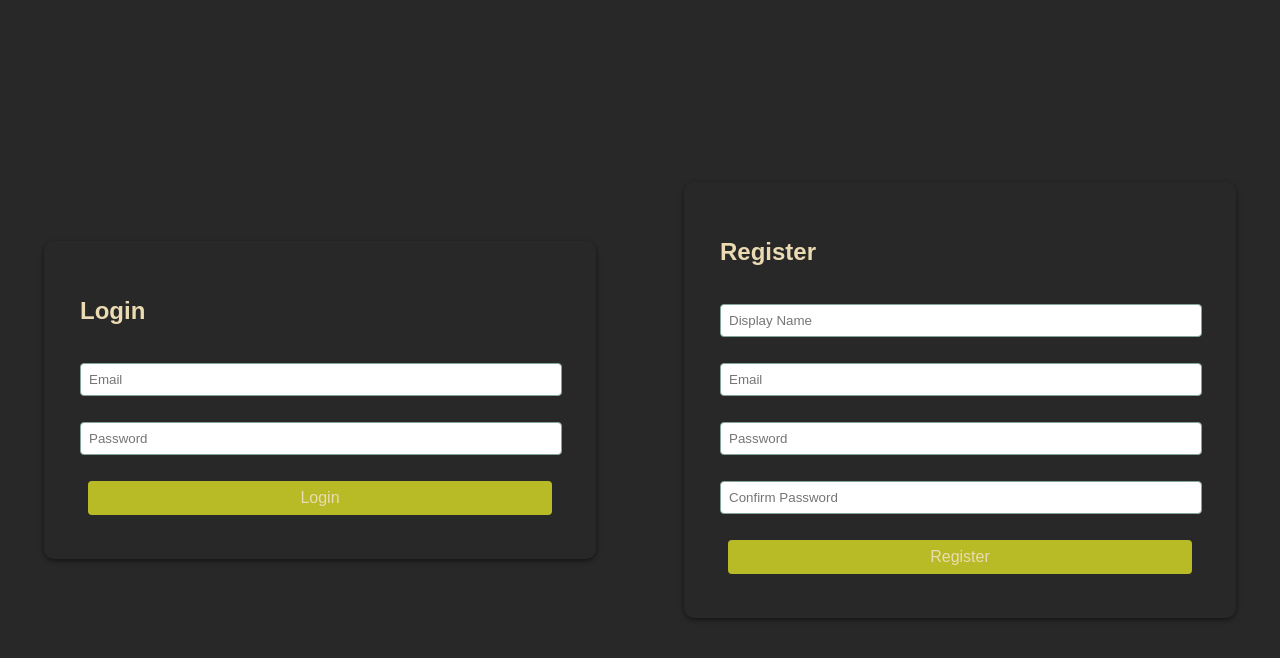
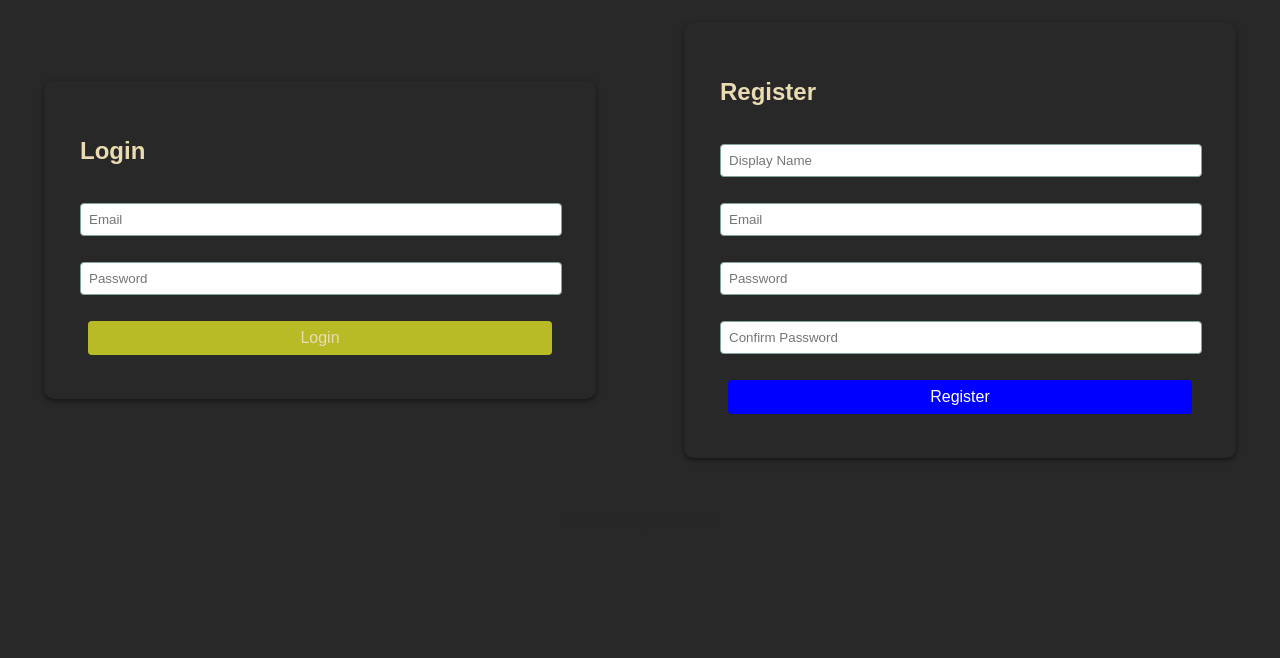
Before and after one commit to sharunkumar/Slopify, a React (Vite) app in the folder Slopify/: page / in a window 1280 px wide. Shown: the top 658 px of the page. Built offline with nearby package versions, Linux system fonts and the light colour scheme.

Commit message:
initial button component

```diff
--- /dev/null
+++ b/Slopify/src/components/Button.jsx
@@ -0,0 +1,7 @@
+export default function Button(data) {
+  return (
+    <>
+      <button style={{backgroundColor: data.background, color: data.color}} type={data.action}>{data.content}</button>
+    </>
+  )
+}
--- a/Slopify/src/components/RegisterForm.jsx
+++ b/Slopify/src/components/RegisterForm.jsx
@@ -1,6 +1,7 @@
 import { useState } from "react";
 import { supabase } from "../supabaseClient";
 import { useNavigate } from "react-router-dom";
+import Button from "./Button";
 
 export default function RegisterForm() {
   const [email, setEmail] = useState("");
@@ -109,7 +110,7 @@ export default function RegisterForm() {
         onChange={(e) => setPasswordConfirm(e.target.value)}
         required
       />
-      <button type="submit">Register</button>
+      <Button action="submit" content="Register" background="blue" color="white" />
     </form>
   );
 }
--- a/Slopify/src/styles/HomePage.css
+++ b/Slopify/src/styles/HomePage.css
@@ -2,7 +2,7 @@
   display: flex;
   justify-content: space-around;
   align-items: center;
-  height: 100vh;
+  height: 60vh;
 }
 
 .form-container {
```
